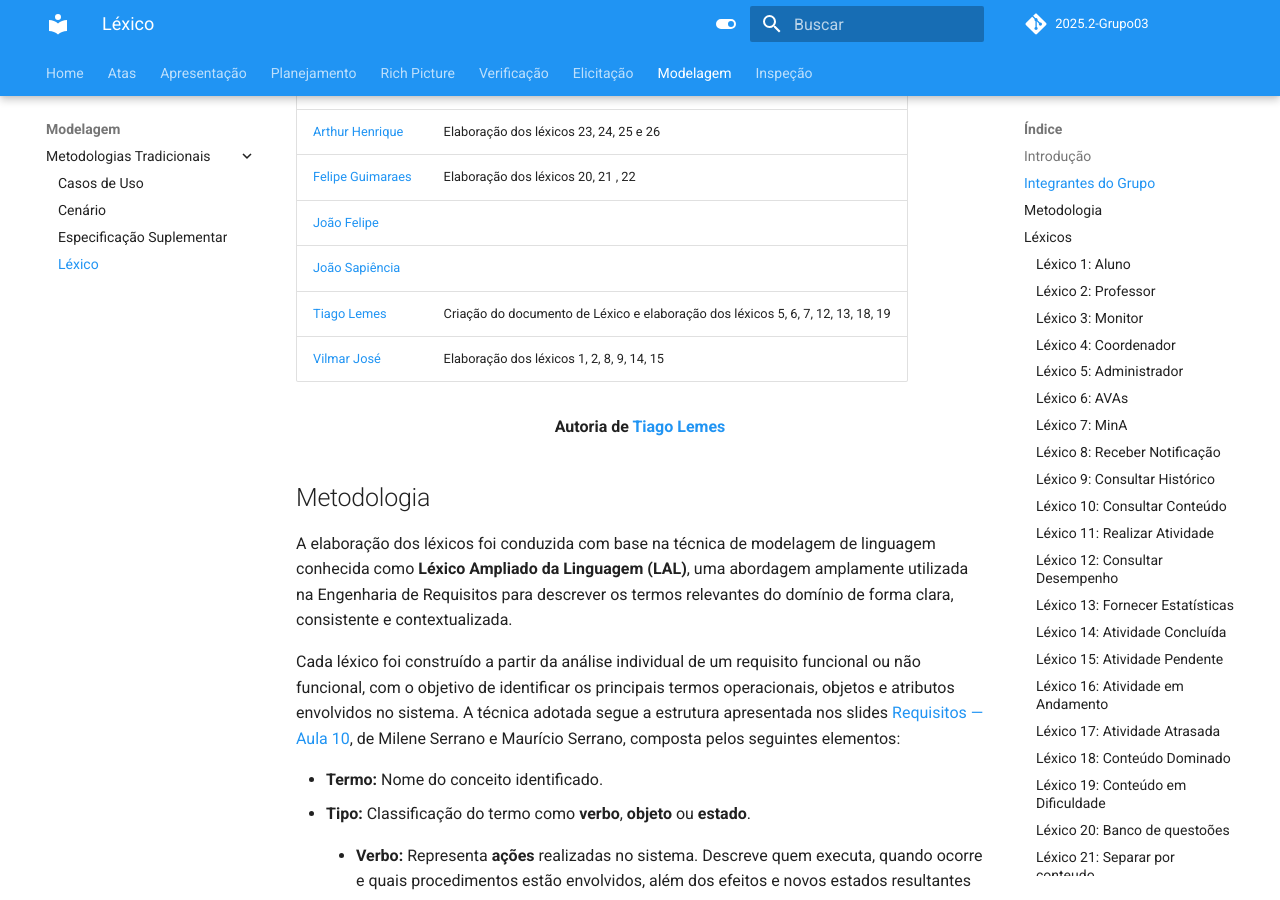
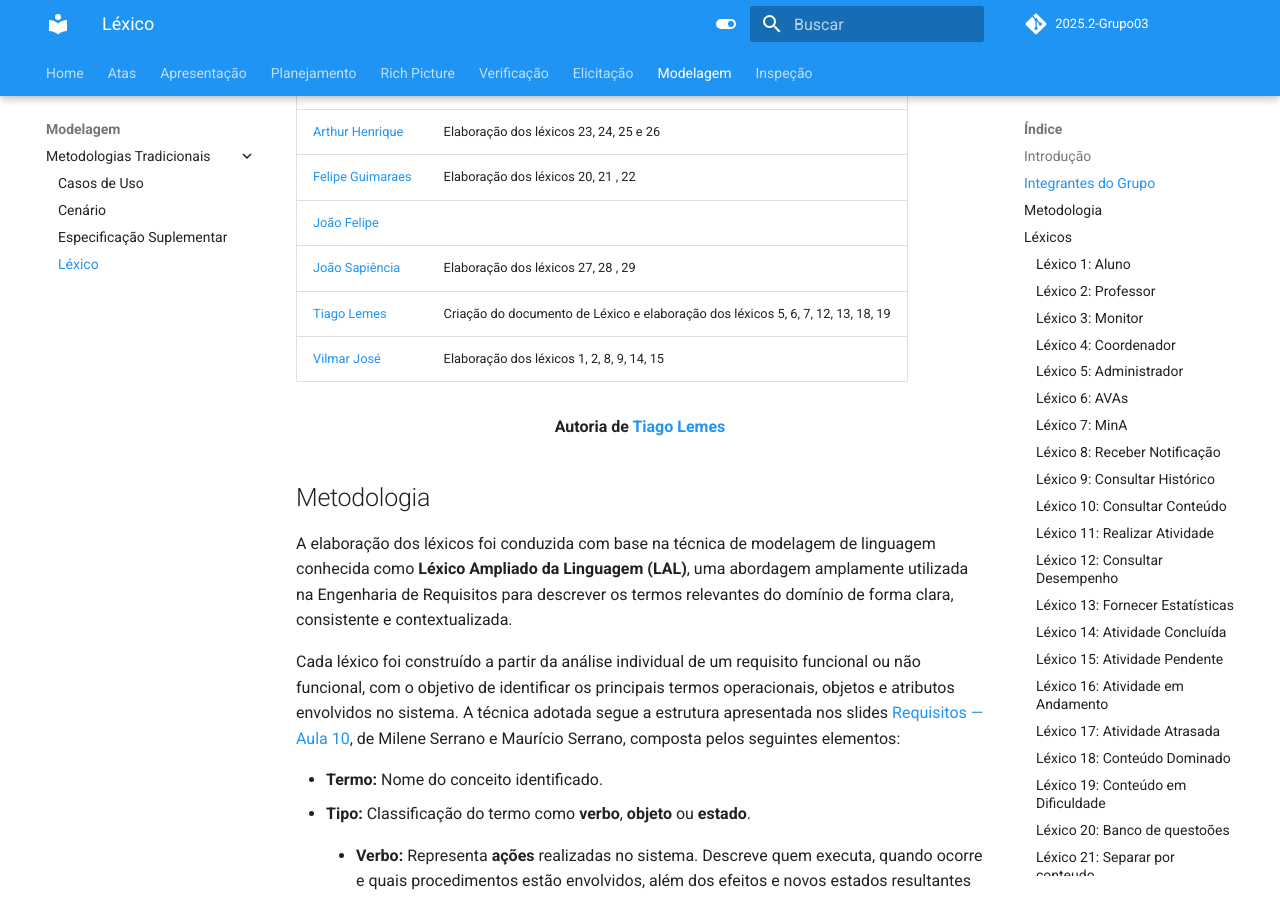
Before and after one commit to Requisitos-de-Software/2025.2-Grupo03, an MkDocs documentation site: the page built from docs/Modelagem/lexico.md, in a window 1280 px wide and 900 px high, scrolled down 707 px. Built offline with MkDocs 1.6.1 and Material for MkDocs 9.7.7, drawn with Linux system fonts in a browser that asks for light colours; comment, search, counter and statistics services are not loaded.

Commit message:
Update lexico.md

```diff
--- a/docs/Modelagem/lexico.md
+++ b/docs/Modelagem/lexico.md
@@ -16,7 +16,7 @@ A Tabela 1 apresenta todos os integrantes da equipe que participaram da constru
 | [Arthur Henrique](https://github.com/arthurhvieira1) | Elaboração dos léxicos 23, 24, 25 e 26 |
 | [Felipe Guimaraes](https://github.com/felipegf1) |   Elaboração dos léxicos 20, 21 , 22 |
 | [João Felipe](https://github.com/MrBolt2005) |                                       |
-| [João Sapiência](https://github.com/JoaoSapiencia) |                                       |
+| [João Sapiência](https://github.com/JoaoSapiencia) |  Elaboração dos léxicos 27, 28 , 29                                     |
 | [Tiago Lemes](https://github.com/TiagoTeixeira-2005) | Criação do documento de Léxico e elaboração dos léxicos 5, 6, 7, 12, 13, 18, 19 |
 | [Vilmar José](https://github.com/VilmarFagundes) | Elaboração dos léxicos 1, 2, 8, 9, 14, 15 |
 
```
